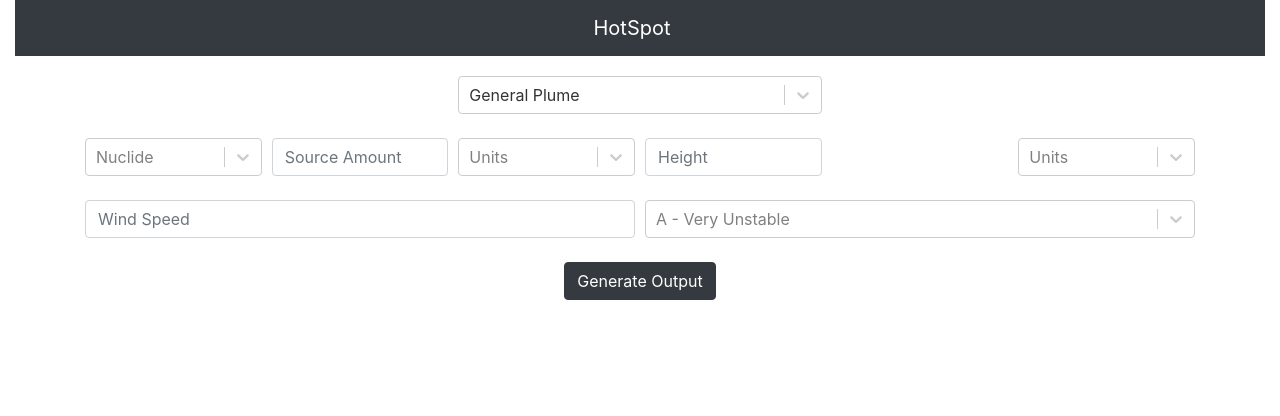
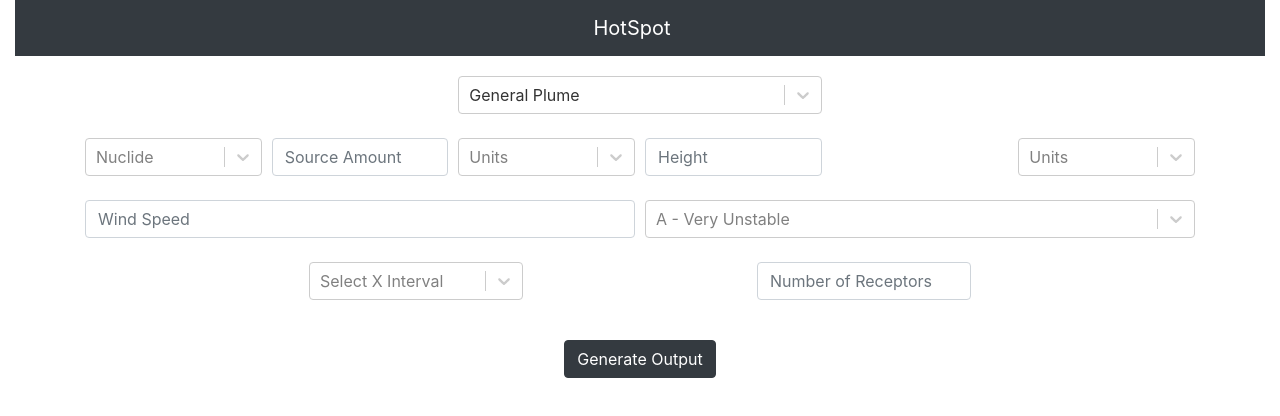
Before and after one commit to CEN3031-Group-4/HotSpotApp, a React (Create React App) app in the folder client/: page / in a window 1280 px wide. Shown: the top 416 px of the page. Built offline with nearby package versions, Linux system fonts and the light colour scheme.

Commit message:
Receptors component implemented, need to clean up for Gaussian implementation - DG

```diff
--- a/client/src/App.js
+++ b/client/src/App.js
@@ -21,7 +21,8 @@
       fireCloudTop: 0,
       fireRadius: 0,
       sourceAmount: 0,
-      receptorDistance: [],
+      receptorDistance: {},
+      intervalQty: 0,
       receptorHeight: 0,
       releaseHeight: 0,
       windSpeed: 0,
@@ -66,10 +67,24 @@
 
   //******* need to make sure this is how to pass an array *******//
   // Not implemented
-  receptorDistanceUpdate = receptorDistance => {
+  receptorDistanceUpdate = newElement => {
     this.setState(
-      { receptorDistance },
-      () => console.log(`Receptor Distance Array: `, this.state.receptorDistance)
+      // prevState => ({
+      //   receptorDistance: [...prevState.receptorDistance, newElement]
+      // }),
+      () => {
+        if(newElement.id){
+          var id={};
+          id[newElement.id] = newElement.value;
+          this.state.receptorDistance[newElement.id] = newElement.value
+        }else{
+          //console.log(newElement);
+        }
+
+        console.log(`Receptor Distance Array: `, this.state.receptorDistance);
+        // console.log(`NewElement ID: `, newElement.id);
+        // console.log(`NewElement Value: `, newElement.value);
+      }
     );
   }
 
@@ -78,6 +93,24 @@
     this.setState(
       { receptorHeight },
       () => console.log(`Receptor Height: `, this.state.receptorHeight)
+    );
+  }
+
+  intervalQtyUpdate = intervalQty => {
+    this.setState(
+      { intervalQty },
+      () => {
+        this.setState(
+          { receptorDistance: {}},
+          () => {
+            for(var i=0; i < intervalQty; i++){
+              //need to pass interval to this loop not Qty, just POC here.
+              //this.state.receptorDistance[i] = (i+1)*intervalQty;
+            }
+          }
+        )
+      },
+      console.log(`Interval Qty: `, this.state.intervalQty)
     );
   }
 
@@ -133,6 +166,7 @@
                             />
               <Receptors  receptorDistanceUpdate={this.receptorDistanceUpdate.bind(this)}
                           receptorHeightUpdate={this.receptorHeightUpdate.bind(this)}
+                          intervalQtyUpdate={this.intervalQtyUpdate.bind(this)}
               />
               {/* <Output /> */}
             </Form>
--- a/client/src/components/Receptors.js
+++ b/client/src/components/Receptors.js
@@ -1,13 +1,124 @@
-import React from "react"
+import React, {Fragment} from "react";
+import Select from 'react-select';
 import 'bootstrap/dist/css/bootstrap.min.css';
 import {Form, Col} from 'react-bootstrap';
 
+const intervals = [
+    { value: '0.5', label: '0.5' },
+    { value: '1', label: '1' },
+    { value: '2', label: '2' },
+    { value: '5', label: '5' },
+    { value: '10', label: '10' },
+    { value: '20', label: '20' },
+    { value: '50', label: '50' },
+    { value: '100', label: '100' },
+    { value: 'C', label: 'Custom' }
+];
+
+const intervalQty = 0;
+
 class Receptors extends React.Component {
+    state = {
+        selectedInterval: null,
+        intervalQty: 0
+      };
+      intervalChange = selectedInterval => {
+        this.setState(
+          { selectedInterval },
+            () => {
+               console.log(`Interval selected:`, this.state.selectedInterval);
+               this.makeinputs();
+            }
+        );
+      };
+
+      intervalQtyChange(e) {
+        this.setState(
+            { intervalQty: e.target.value },
+              () => {
+                 console.log(`Interval selected:`, this.state.intervalQty);
+                 this.makeinputs();
+              }
+          );
+        this.props.intervalQtyUpdate(e.target.value);
+      }
+
+      inputsChange(e) {
+        this.setState(
+            { receptorDistance: e.target.value },
+              () => {
+                 //console.log(`Receptor Distance:`, this.state.receptorDistance);
+              }
+          );
+          //console.log(`id:`, e.target.id);
+        this.props.receptorDistanceUpdate(e.target);
+      }
+
+      makeinputs(){
+        var inputs = '<Form.Row>';
+        if(this.state.selectedInterval){
+           if(this.state.selectedInterval.value === "C" && this.state.intervalQty > 0){
+               console.log("Make some inputs:");
+                var i, test = [],count;
+                var rows = this.state.intervalQty / 5;
+                var remainder = this.state.intervalQty % 5;
+                for(i = 0; i < rows; i++){
+                    var columns = [];
+                    if(i > rows - 1){
+                        for(count=0;count < remainder; count++){
+                            columns.push(<Col key={'c'+(i+1) +'-'+ (count+1)}><Form.Control key={(i+1) +'-'+ (count+1)} id={(i+1) +'-'+ (count+1)} type="number" onChange={this.inputsChange.bind(this)}/></Col>);
+                        }
+                        for(count=0;count < 5 - remainder; count++){
+                            columns.push(<Col key={'cn'+(i+1) +'-'+ (count+1)}></Col>);
+                        }
+                    }
+                    else{
+                        for(count=0;count < 5; count++){
+                            columns.push(<Col key={'c'+(i+1) +'-'+ (count+1)}><Form.Control key={(i+1) +'-'+ (count+1)} id={(i+1) +'-'+ (count+1)} type="number" onChange={this.inputsChange.bind(this)}/></Col>);
+                        }
+                    }
+
+                    test.push(<Form.Row key={'r'+(i+1)}>{columns}</Form.Row>);
+                }
+           }
+           else{
+               test = [];
+           }
+           //console.log(inputs);
+           this.setState({inputs: test});
+       }
+      }
+
     render() {
+        const { selectedInterval, intervalQty, inputs } = this.state;
+
         return (
             <div>
-
-            </div>
+            <br></br>
+            <Form.Row>
+                <Col>
+                </Col>
+                <Col>
+                    <Select
+                        placeholder="Select X Interval"
+                        value={selectedInterval}
+                        onChange={this.intervalChange}
+                        options={intervals}
+                    />
+                </Col>
+                <Col>
+                </Col>
+                <Col>
+                    <Form.Control
+                        type="number" placeholder="Number of Receptors"
+                        onChange={this.intervalQtyChange.bind(this)}
+                        />
+                </Col>
+                <Col>
+                </Col>
+            </Form.Row>
+            <Form.Group>{this.state.inputs}</Form.Group>
+        </div>
         );
     }
 }
```
